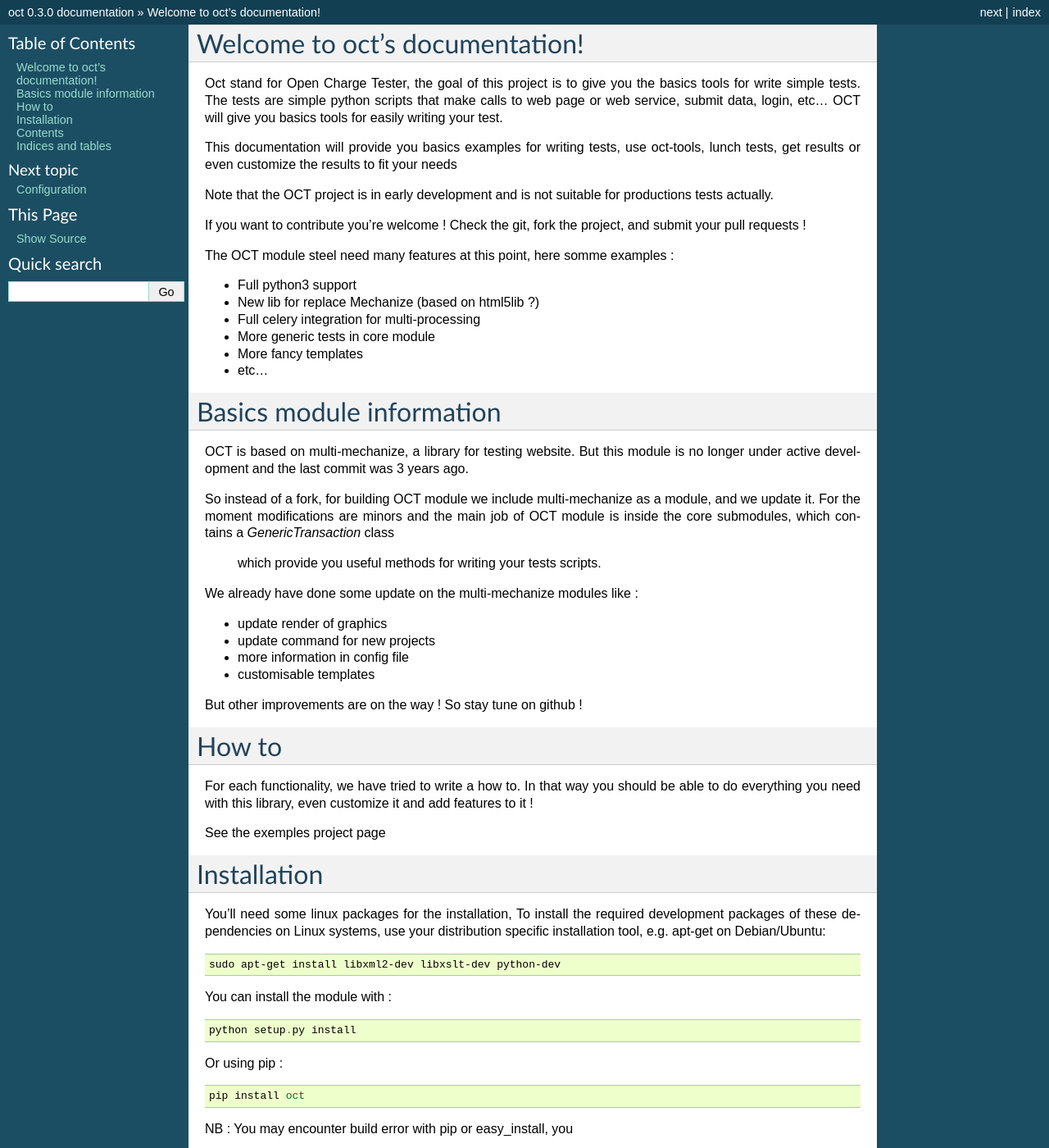
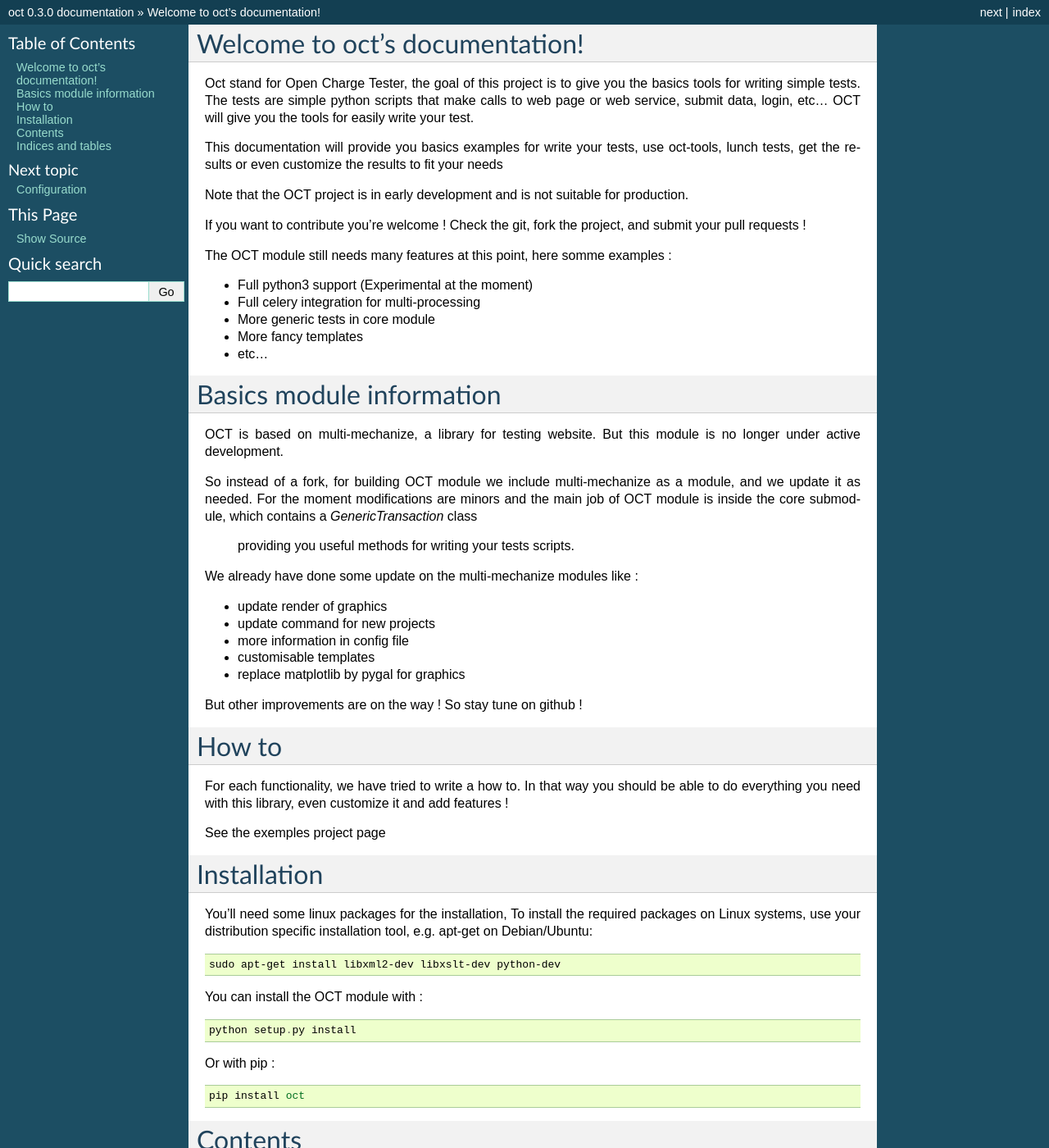
Before and after one commit to TheGhouls/oct, a Sphinx documentation site: the page built from doc/index.rst, in a window 1280 px wide and 1400 px high. Shown: the whole window at 82% size. Built offline with Sphinx 7.4.7, drawn with Linux system fonts in a browser that asks for light colours.

Commit message:
update doc

```diff
--- a/doc/index.rst
+++ b/doc/index.rst
@@ -6,20 +6,19 @@
 Welcome to oct's documentation!
 ===============================
 
-Oct stand for Open Charge Tester, the goal of this project is to give you the basics tools for write simple tests. The
+Oct stand for Open Charge Tester, the goal of this project is to give you the basics tools for writing simple tests. The
 tests are simple python scripts that make calls to web page or web service, submit data, login, etc...
-OCT will give you basics tools for easily writing your test.
+OCT will give you the tools for easily write your test.
 
-This documentation will provide you basics examples for writing tests, use oct-tools, lunch tests, get results or even customize the results to fit your needs
+This documentation will provide you basics examples for write your tests, use oct-tools, lunch tests, get the results or even customize the results to fit your needs
 
-Note that the OCT project is in early development and is not suitable for productions tests actually.
+Note that the OCT project is in early development and is not suitable for production.
 
 If you want to contribute you're welcome ! Check the git, fork the project, and submit your pull requests !
 
-The OCT module steel need many features at this point, here somme examples :
+The OCT module still needs many features at this point, here somme examples :
 
-* Full python3 support
-* New lib for replace Mechanize (based on html5lib ?)
+* Full python3 support (Experimental at the moment)
 * Full celery integration for multi-processing
 * More generic tests in core module
 * More fancy templates
@@ -28,12 +27,11 @@ The OCT module steel need many features at this point, here somme examples :
 Basics module information
 =========================
 
-OCT is based on multi-mechanize, a library for testing website. But this module is no longer under active development
-and the last commit was 3 years ago.
+OCT is based on multi-mechanize, a library for testing website. But this module is no longer under active development.
 
-So instead of a fork, for building OCT module we include multi-mechanize as a module, and we update it. For the moment
-modifications are minors and the main job of OCT module is inside the core submodules, which contains a `GenericTransaction` class
- which provide you useful methods for writing your tests scripts.
+So instead of a fork, for building OCT module we include multi-mechanize as a module, and we update it as needed. For the moment
+modifications are minors and the main job of OCT module is inside the core submodule, which contains a `GenericTransaction` class
+ providing you useful methods for writing your tests scripts.
 
 We already have done some update on the multi-mechanize modules like :
 
@@ -41,6 +39,7 @@ We already have done some update on the multi-mechanize modules like :
 * update command for new projects
 * more information in config file
 * customisable templates
+* replace matplotlib by pygal for graphics
 
 But other improvements are on the way ! So stay tune on github !
 
@@ -49,7 +48,7 @@ How to
 ======
 
 For each functionality, we have tried to write a how to. In that way you should be able to do everything you need with this library,
-even customize it and add features to it !
+even customize it and add features !
 
 See the :doc:`exemples`
 project page
@@ -57,7 +56,7 @@ project page
 Installation
 ============
 
-You'll need some linux packages for the installation, To install the required development packages of these dependencies on Linux systems,
+You'll need some linux packages for the installation, To install the required packages on Linux systems,
 use your distribution specific installation tool, e.g. apt-get on Debian/Ubuntu:
 
 .. code-block:: bash
@@ -65,20 +64,17 @@ use your distribution specific installation tool, e.g. apt-get on Debian/Ubuntu:
    sudo apt-get install libxml2-dev libxslt-dev python-dev
 
 
-You can install the module with :
+You can install the OCT module with :
 
 .. code-block:: python
 
    python setup.py install
 
-Or using pip :
+Or with pip :
 
 .. code-block:: python
 
    pip install oct
-
-
-NB : You may encounter build error with pip or easy_install, you
 
 
 Contents
```
Also changed, not shown: doc/browser.rst (+23 -25 lines).
